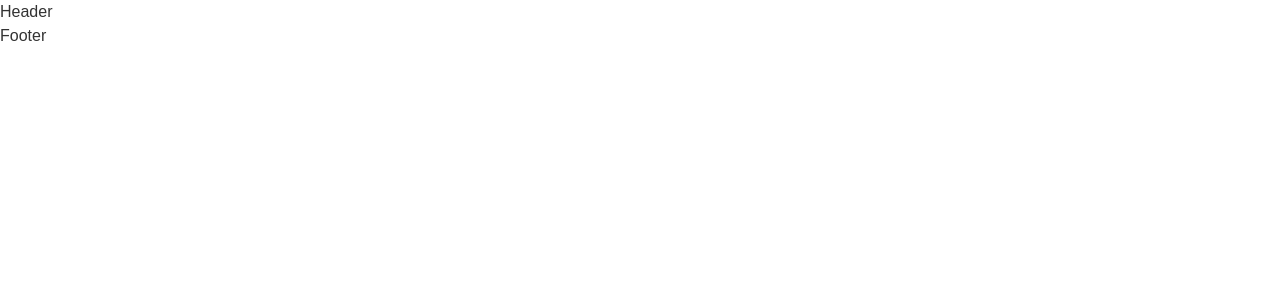
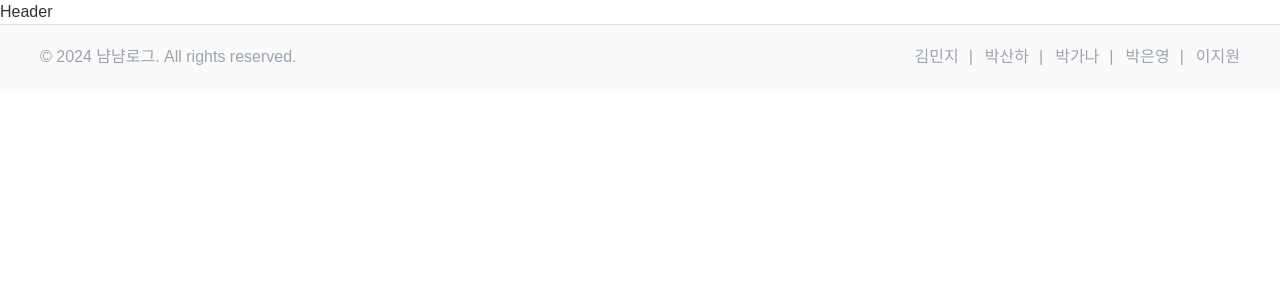
Before and after one commit to minji7901/yumyum, a Next.js app: page / in a window 1280 px wide. Shown: the top 300 px of the page. Built offline with nearby package versions, Linux system fonts and the light colour scheme.

Commit message:
feat : 푸터 컴포넌트 완료

```diff
--- a/src/components/Footer.tsx
+++ b/src/components/Footer.tsx
@@ -1,9 +1,20 @@
-import React from 'react'
+import React from 'react';
 
 const Footer = () => {
   return (
-    <div>Footer</div>
-  )
-}
+    <footer className="border-softly border-t bg-[#FAFAFA] py-5">
+      <div className="max-w-[1200px] mx-auto flex justify-between">
+        <p className="text-gray-400">© 2024 냠냠로그. All rights reserved.</p>
+        <ul className="flex space-x-3 text-gray-400">
+          <li className='after:content-["|"] after:ml-[10px]'>김민지</li>
+          <li className='after:content-["|"] after:ml-[10px]'>박산하</li>
+          <li className='after:content-["|"] after:ml-[10px]'>박가나</li>
+          <li className='after:content-["|"] after:ml-[10px]'>박은영</li>
+          <li>이지원</li>
+        </ul>
+      </div>
+    </footer>
+  );
+};
 
-export default Footer
+export default Footer;
```
